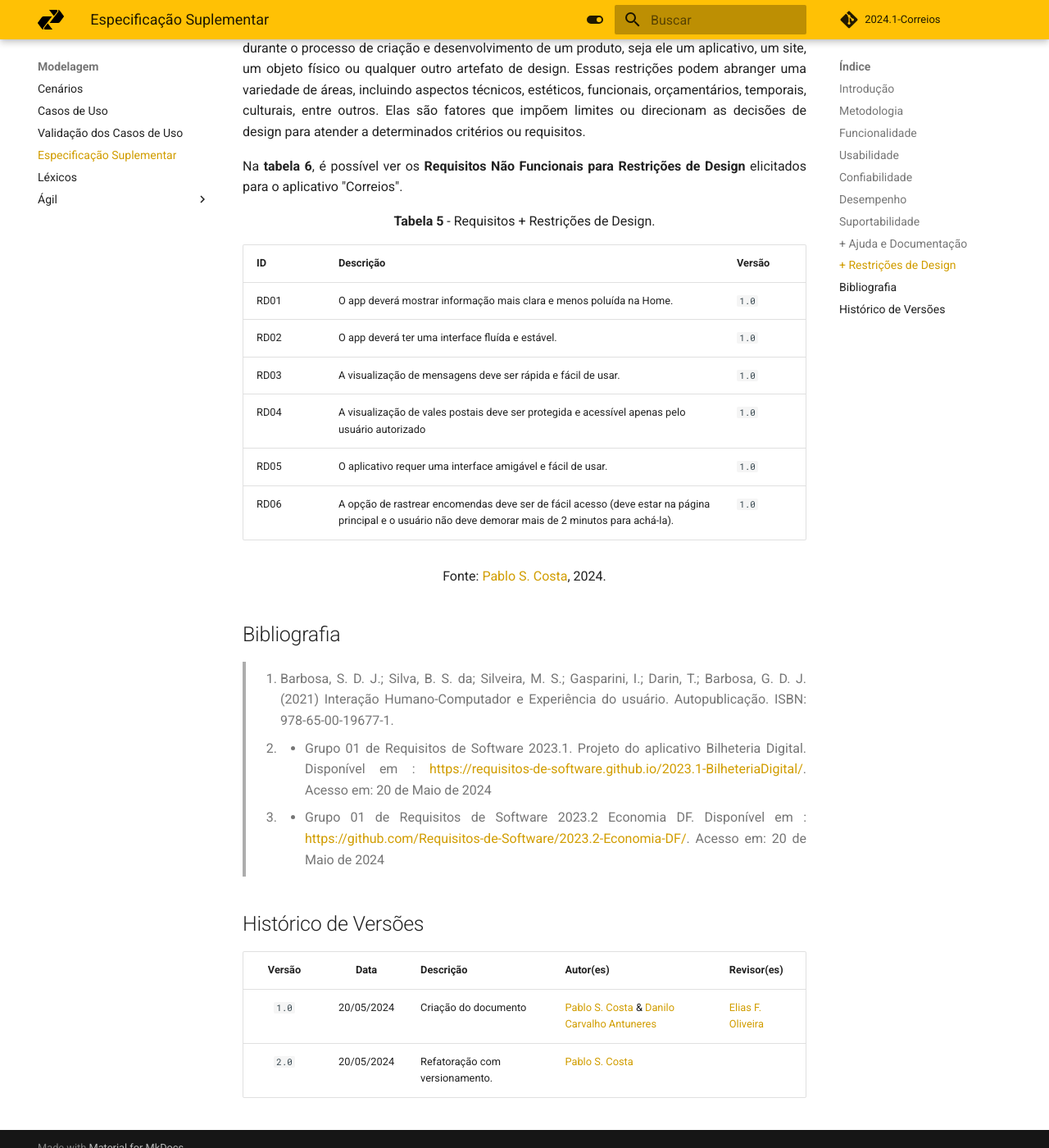
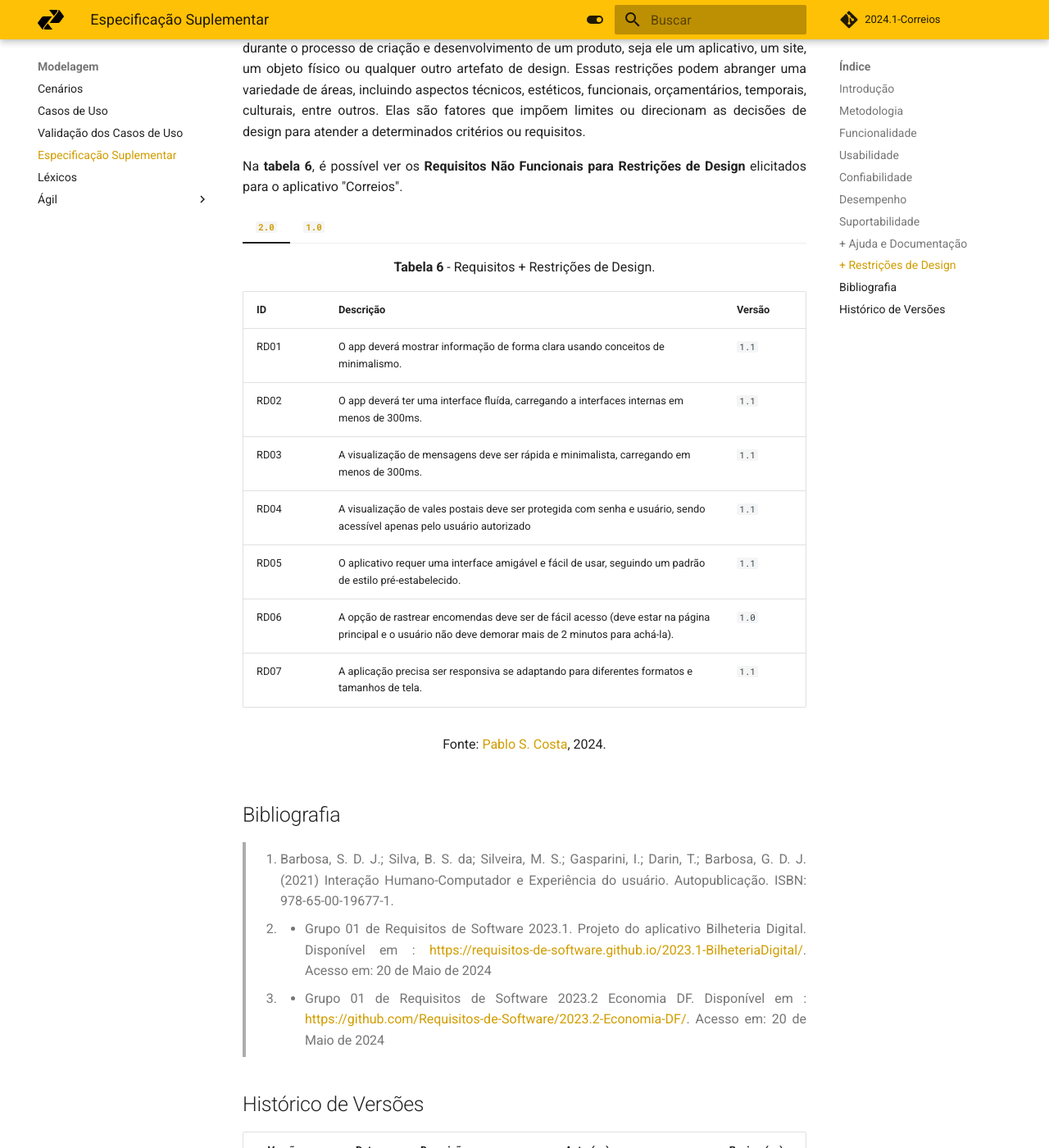
Before and after one commit to Requisitos-de-Software/2024.1-Serasa, an MkDocs documentation site: the page built from docs/modelagem/especificacao_suplementar.md, in a window 1280 px wide and 1400 px high, scrolled down 5088 px. Shown: the whole window at 82% size. Built offline with MkDocs 1.6.1 and Material for MkDocs 9.7.7, drawn with Linux system fonts in a browser that asks for light colours; comment, search, counter and statistics services are not loaded.

Commit message:
atualiza +

```diff
--- a/docs/modelagem/especificacao_suplementar.md
+++ b/docs/modelagem/especificacao_suplementar.md
@@ -149,18 +149,36 @@ A seção de Ajuda e Documentação de um aplicativo é composta por uma série
 
 Na **tabela 6**, é possível ver os **Requisitos Não Funcionais para Restrições de Design** elicitados para o aplicativo "Correios".
 
-<font><p style="text-align: center">**Tabela 5** - Requisitos + Restrições de Design.</p></font>
+=== "`2.0`"
 
-| ID | Descrição | Versão |
-| --- | --- | --- |
-| RD01 | O app deverá mostrar informação mais clara e menos poluída na Home. | `1.0` |
-| RD02 | O app deverá ter uma interface fluída e estável. | `1.0` |
-| RD03 | A visualização de mensagens deve ser rápida e fácil de usar. | `1.0` |
-| RD04 | A visualização de vales postais deve ser protegida e acessível apenas pelo usuário autorizado | `1.0` |
-| RD05 | O aplicativo requer uma interface amigável e fácil de usar. | `1.0` |
-| RD06 | A opção de rastrear encomendas deve ser de fácil acesso (deve estar na página principal e o usuário não deve demorar mais de 2 minutos para achá-la). | `1.0` |
+    <font><p style="text-align: center">**Tabela 6** - Requisitos + Restrições de Design.</p></font>
 
-<font size="3"><p style="text-align: center">Fonte: [Pablo S. Costa][PabloGH], 2024.</p></font>
+    | ID | Descrição | Versão |
+    | --- | --- | --- |
+    | RD01 | O app deverá mostrar informação de forma clara usando conceitos de minimalismo. | `1.1` |
+    | RD02 | O app deverá ter uma interface fluída, carregando a interfaces internas em menos de 300ms. | `1.1` |
+    | RD03 | A visualização de mensagens deve ser rápida e minimalista, carregando em menos de 300ms. | `1.1` |
+    | RD04 | A visualização de vales postais deve ser protegida com senha e usuário, sendo acessível apenas pelo usuário autorizado | `1.1` |
+    | RD05 | O aplicativo requer uma interface amigável e fácil de usar, seguindo um padrão de estilo pré-estabelecido. | `1.1` |
+    | RD06 | A opção de rastrear encomendas deve ser de fácil acesso (deve estar na página principal e o usuário não deve demorar mais de 2 minutos para achá-la). | `1.0` |
+    | RD07 | A aplicação precisa ser responsiva se adaptando para diferentes formatos e tamanhos de tela. | `1.1` |
+
+    <font size="3"><p style="text-align: center">Fonte: [Pablo S. Costa][PabloGH], 2024.</p></font>
+
+=== "`1.0`"
+
+    <font><p style="text-align: center">**Tabela 6** - Requisitos + Restrições de Design.</p></font>
+
+    | ID | Descrição | Versão |
+    | --- | --- | --- |
+    | RD01 | O app deverá mostrar informação mais clara e menos poluída na Home. | `1.0` |
+    | RD02 | O app deverá ter uma interface fluída e estável. | `1.0` |
+    | RD03 | A visualização de mensagens deve ser rápida e fácil de usar. | `1.0` |
+    | RD04 | A visualização de vales postais deve ser protegida e acessível apenas pelo usuário autorizado | `1.0` |
+    | RD05 | O aplicativo requer uma interface amigável e fácil de usar. | `1.0` |
+    | RD06 | A opção de rastrear encomendas deve ser de fácil acesso (deve estar na página principal e o usuário não deve demorar mais de 2 minutos para achá-la). | `1.0` |
+
+    <font size="3"><p style="text-align: center">Fonte: [Pablo S. Costa][PabloGH], 2024.</p></font>
 
 ## Bibliografia
 
```
